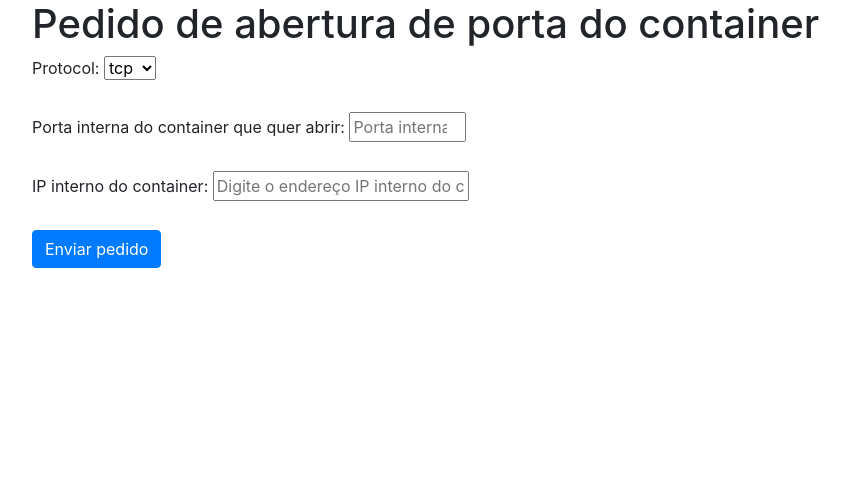
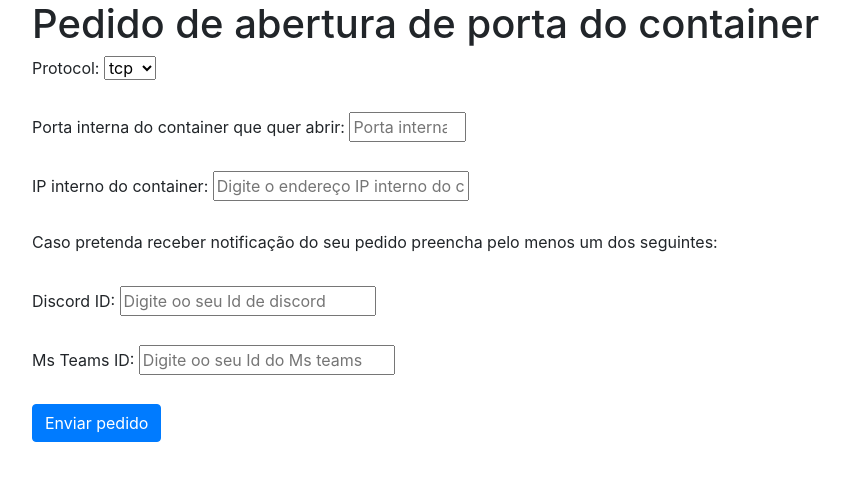
Before and after one commit to nvn0/interface_web_portcontroller, a Flask app: page /requestforport in a window 1280 px wide. Shown: the part 56-537 px from the top of the page, without its empty margins (53-903 px from the left). Run offline with Flask 3, Linux system fonts and the light colour scheme; some libraries are stand-ins or nearby versions.

Commit message:
ajustes nas notificaçoes

```diff
--- a/website/templates/reqforport.html
+++ b/website/templates/reqforport.html
@@ -22,6 +22,14 @@
         <input type="text" name="int_ip" id="int_ip" placeholder="Digite o endereço IP interno do container"
             pattern="^(25[0-5]|2[0-4][0-9]|1[0-9]{2}|[1-9]?[0-9])(\.(25[0-5]|2[0-4][0-9]|1[0-9]{2}|[1-9]?[0-9])){3}$"
             required>
+        <br><br>
+        <label>Caso pretenda receber notificação do seu pedido preencha pelo menos um dos seguintes:</label>
+        <br><br>
+        <label>Discord ID:</label>
+        <input type="text" name="discord_id" id="discord_id" placeholder="Digite oo seu Id de discord">
+        <br><br>
+        <label>Ms Teams ID:</label>
+        <input type="text" name="teams_id" id="teams_id" placeholder="Digite oo seu Id do Ms teams">
         <br><br>
         <button type="submit" class="btn btn-primary">Enviar pedido</button>
     </div>
--- a/website/views.py
+++ b/website/views.py
@@ -6,6 +6,8 @@ import random
 from string import ascii_uppercase
 
 #from unixSocket import *
+#from teams_dm_req import *
+#from discord_dm import *
 
 views = Blueprint('views', __name__)
 
@@ -22,12 +24,17 @@ def req_for_port():
         int_port = request.form.get('int_port')
         int_ip = request.form.get('int_ip')
 
+        teamsid = request.form.get('teams_id')
+        discordid = request.form.get('discord_id')
+
         print(protocol)
         print(int_port)
         print(int_ip)
-
+        print(teamsid)
+        print(discordid)
         #pedidos[len(pedidos)+2] = [protocol, int_port, int_ip]
-        pedidos[count+1] = [protocol, int_port, int_ip]
+        pedidos[count+1] = [protocol, int_port, int_ip, teamsid, discordid]
+        print(pedidos)
         count += 1
 
         flash('Pedido efetuado com sucesso', category='success')
@@ -37,7 +44,15 @@ def req_for_port():
 
 
 
+def notificar(chave):
+    try:
+        Send_dm_teams(pedidos[chave][4])
+        Send_dm_discord(pedidos[chave][5])
+    except:
+        print("Erro - Nao foi possivel enviar notificação")
+
 def remove_item(chave):
+    notificar(chave)
     print(pedidos)
     try:
         if chave in pedidos.keys():
```
